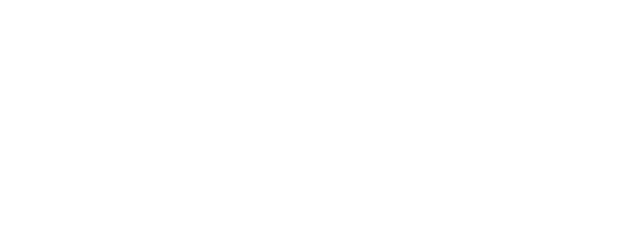
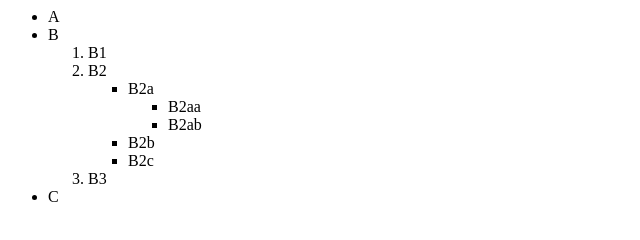
Before and after one commit to tsounguc/web_development_bootcamp_projects, a plain HTML site: page 3.1 Nesting and Indentation/index.html in a window 1280 px wide. Shown: the whole page, without its empty margins (0-640 px from the left). Drawn offline with Linux system fonts and the light colour scheme.

Commit message:
Exercise complete

```diff
--- a/3.1 Nesting and Indentation/index.html
+++ b/3.1 Nesting and Indentation/index.html
@@ -1 +1,23 @@
 <!-- Write your code below -->
+<ul>
+    <li>A</li>
+    <li>B
+        <ol>
+            <li>B1</li>
+            <li>B2
+                <ul>
+                    <li>B2a
+                        <ul>
+                            <li>B2aa</li>
+                            <li>B2ab</li>
+                        </ul>
+                    </li>
+                    <li>B2b</li>
+                    <li>B2c</li>
+                </ul>
+            </li>
+            <li>B3</li>
+        </ol>
+    </li>
+    <li>C</li>
+</ul>
```
